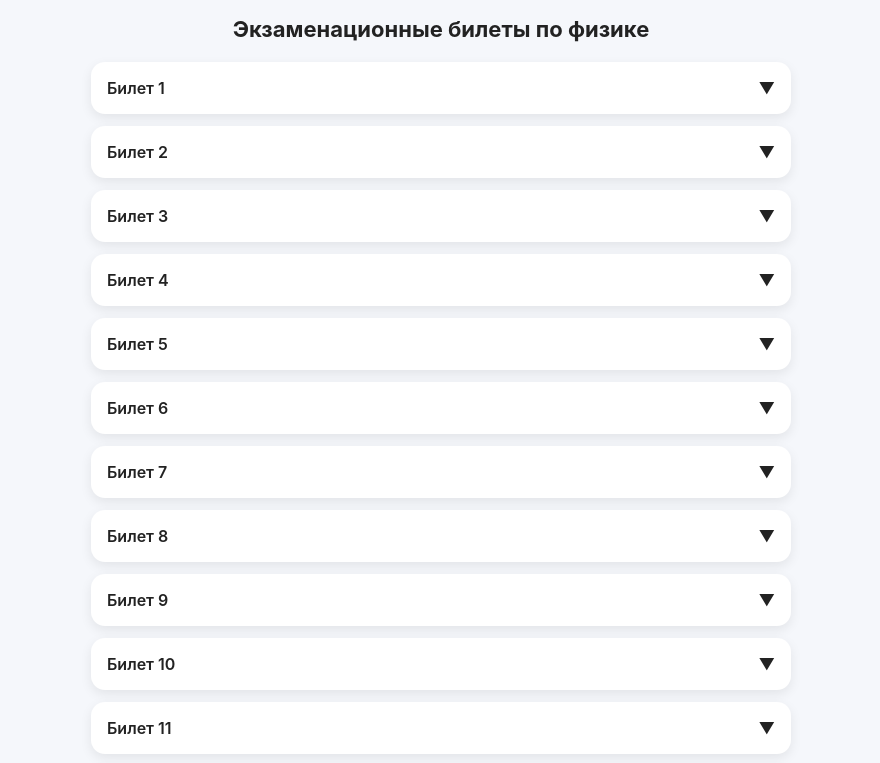
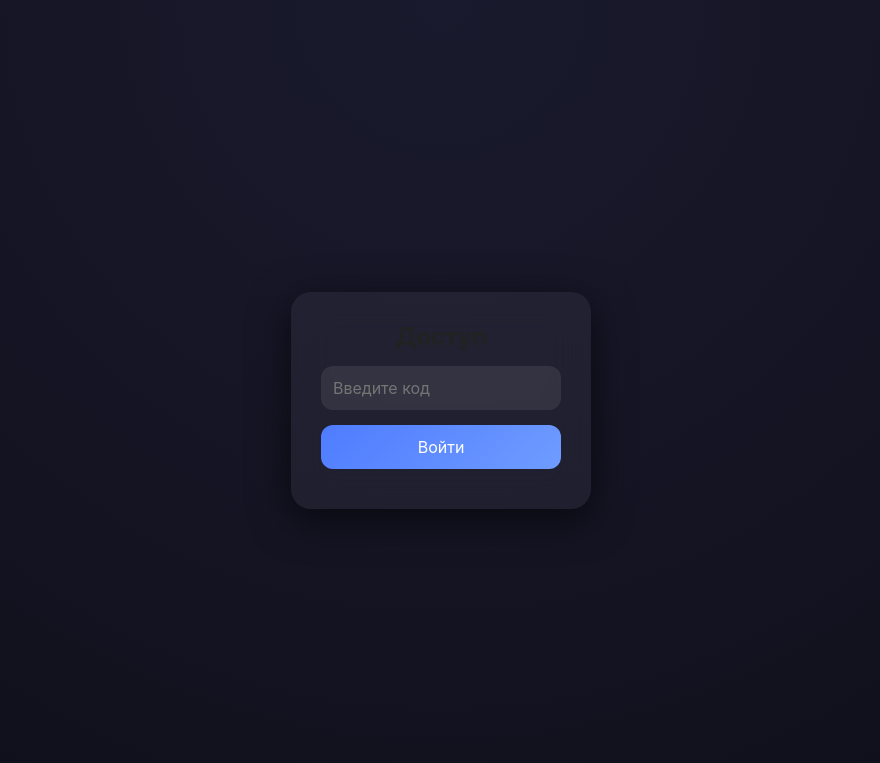
Before and after one commit to TheDuoGamees/TheDuoGamees.github.io, a plain HTML site: page phiziks.html in a window 1280 px wide. Shown: the top 763 px of the page, without its empty margins (199-1079 px from the left). Drawn offline with Linux system fonts and the light colour scheme.

Commit message:
Update phiziks.html

```diff
--- a/phiziks.html
+++ b/phiziks.html
@@ -4,7 +4,63 @@
   <meta charset="UTF-8">
   <meta name="viewport" content="width=device-width, initial-scale=1.0">
   <title>Билеты по физике</title>
+  <style>
+#loginScreen {
+    position: fixed;
+    top: 0;
+    left: 0;
+    width: 100%;
+    height: 100%;
+    background: radial-gradient(circle at top, #1a1a2e, #0f0f1a);
+    display: flex;
+    justify-content: center;
+    align-items: center;
+    z-index: 9999;
+    font-family: -apple-system, sans-serif;
+}
 
+.login-box {
+    background: rgba(255,255,255,0.05);
+    backdrop-filter: blur(20px);
+    padding: 30px;
+    border-radius: 20px;
+    width: 300px;
+    text-align: center;
+    box-shadow: 0 10px 40px rgba(0,0,0,0.6);
+}
+
+.login-box h2 {
+    margin-bottom: 15px;
+}
+
+.login-box input {
+    width: 100%;
+    padding: 12px;
+    border-radius: 12px;
+    border: none;
+    background: rgba(255,255,255,0.08);
+    color: white;
+    font-size: 16px;
+    margin-bottom: 15px;
+}
+
+.login-box button {
+    width: 100%;
+    padding: 12px;
+    border-radius: 12px;
+    border: none;
+    background: linear-gradient(135deg, #4f7cff, #6f9cff);
+    color: white;
+    font-size: 16px;
+    cursor: pointer;
+}
+
+.error {
+    color: #ff4d4d;
+    font-size: 13px;
+    margin-top: 10px;
+}
+</style>
   <style>
     * {
       box-sizing: border-box;
@@ -69,7 +125,14 @@
 </head>
 
 <body>
-
+<div id="loginScreen">
+    <div class="login-box">
+        <h2>Доступ</h2>
+        <input type="password" id="passInput" placeholder="Введите код">
+        <button onclick="checkAccess()">Войти</button>
+        <div class="error" id="error"></div>
+    </div>
+</div>
 <div class="container">
   <h1>Экзаменационные билеты по физике</h1>
   <div id="tickets"></div>
@@ -522,6 +585,41 @@ tickets.forEach(ticket => {
   container.appendChild(card);
 });
 </script>
+<script>
+const keys = ["nurshedff", "husravidin", "dortanian", "masssa"];
 
+function getDeviceId() {
+    return navigator.userAgent + screen.width + screen.height;
+}
+
+function checkAccess() {
+    let input = document.getElementById("passInput").value;
+    let error = document.getElementById("error");
+
+    if (!keys.includes(input)) {
+        error.innerText = "Неверный код";
+        return;
+    }
+
+    let saved = localStorage.getItem("key_" + input);
+    let device = getDeviceId();
+
+    if (saved && saved !== device) {
+        error.innerText = "Код уже используется";
+        return;
+    }
+
+    localStorage.setItem("key_" + input, device);
+
+    document.getElementById("loginScreen").style.display = "none";
+}
+
+// Enter нажал → вошёл
+document.addEventListener("DOMContentLoaded", () => {
+    document.getElementById("passInput").addEventListener("keypress", function(e) {
+        if (e.key === "Enter") checkAccess();
+    });
+});
+</script>
 </body>
 </html>
```
